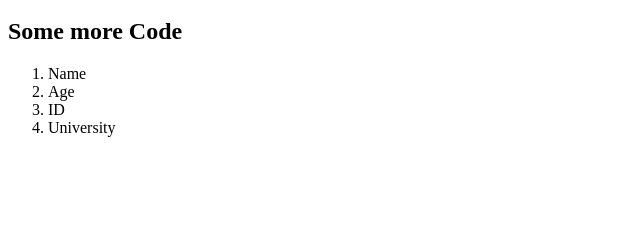
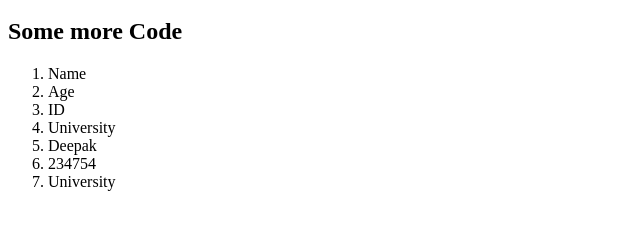
Before and after one commit to IamNithesh/GitHub-demo, a plain HTML site: page index.html in a window 1280 px wide. Shown: the part 48-278 px from the top of the page, without its empty margins (0-640 px from the left). Drawn offline with Linux system fonts and the light colour scheme.

Commit message:
Version 2

```diff
--- a/index.html
+++ b/index.html
@@ -9,6 +9,11 @@
       <li>ID</li>
       <li>University</li>
     </th>
+    <td>
+      <li>Deepak</li>
+      <li>234754</li>
+      <li>University</li>
+    </td>
   </ol>
 </head>
 <body>
```
